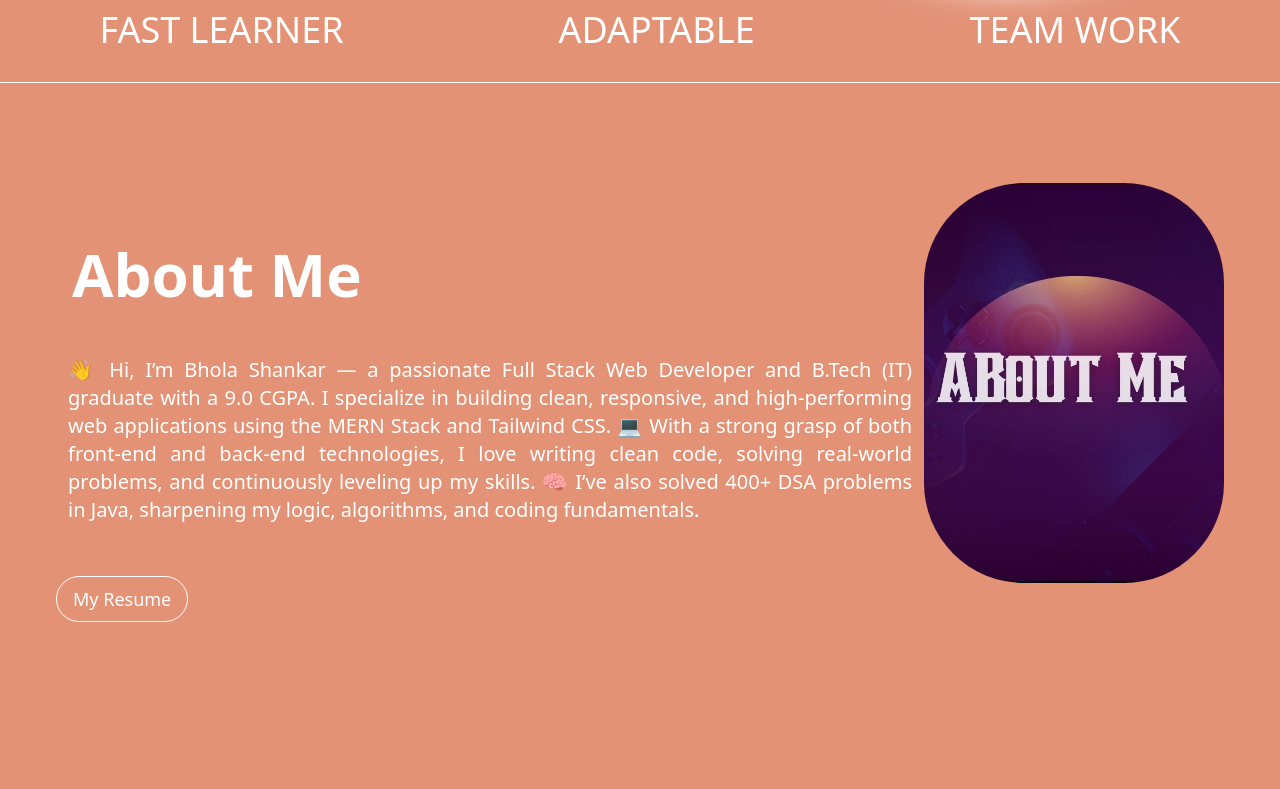
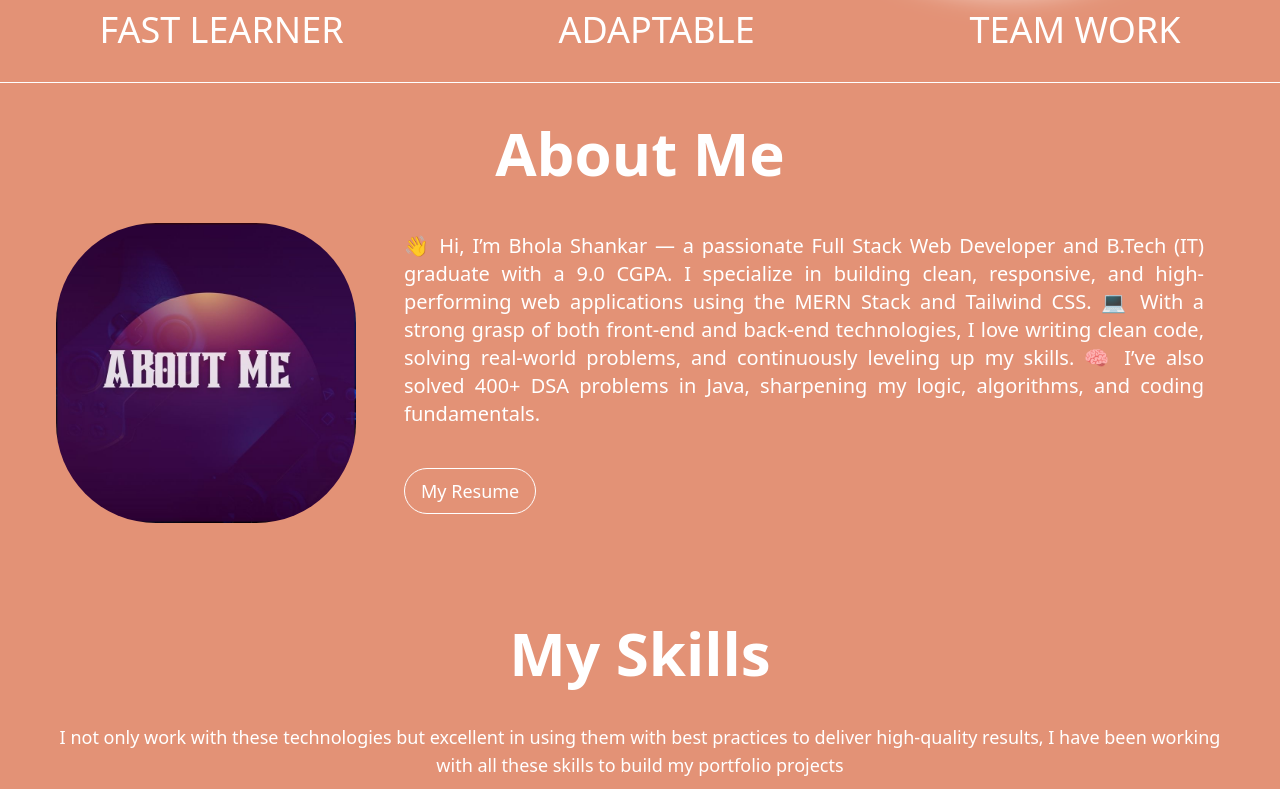
Before and after one commit to DilipBsr/myPorfolio, a React (Vite) app: page / in a window 1280 px wide. Shown: the part 680-1469 px from the top of the page. Built offline with nearby package versions, Linux system fonts and the light colour scheme.

Commit message:
About Me corrected

```diff
--- a/src/components/aboutMeSection/AboutMeImage.jsx
+++ b/src/components/aboutMeSection/AboutMeImage.jsx
@@ -1,7 +1,7 @@
 const AboutMeImage = () => {
   return (
-    <div className="h-[500px] w-[300px] relative">
-      <div className="h-[400px] w-[300px] rounded-[100px] absolute overflow-hidden">
+    <div className="h-[300px] w-[300px] relative">
+      <div className="h-[300px] w-[300px] rounded-[100px] absolute overflow-hidden">
         <img
           src="../images/about-me.jpg"
           alt="About Me Image"
--- a/src/components/aboutMeSection/AboutMeMain.jsx
+++ b/src/components/aboutMeSection/AboutMeMain.jsx
@@ -4,17 +4,20 @@ import { motion } from "framer-motion";
 import { fadeIn } from "../../framerMotion/variants";
 const AboutMeMain = () => {
   return (
+
+    <>
+    <h2 className="text-6xl mt-10 font-special font-extrabold text-center">About Me</h2>
     <div
       id="about"
-      className="flex md:flex-row sm:flex-col sm:gap-0 gap-12 px-4 max-w-[1200px] mx-auto mt-[100px] justify-between items-center"
+      className="flex lg:flex-row flex-col sm:gap-5 gap-12 px-4 max-w-[1200px] mx-auto mt-10 justify-between items-center md:item-center ;lg:items-baseline"
     >
       <motion.div
         variants={fadeIn("right", 0)}
         initial="hidden"
         whileInView="show"
-        viewport={{ once: false, amount: 0.7 }}
+        viewport={{ once: false, amount: 0.6 }}
       >
-        <AboutMeText />
+      <AboutMeImage />
       </motion.div>
       <motion.div
         variants={fadeIn("left", 0)}
@@ -22,9 +25,10 @@ const AboutMeMain = () => {
         whileInView="show"
         viewport={{ once: false, amount: 0.7 }}
       >
-        <AboutMeImage />
+        <AboutMeText />
       </motion.div>
     </div>
+    </>
   );
 };
 
--- a/src/components/aboutMeSection/AboutMeText.jsx
+++ b/src/components/aboutMeSection/AboutMeText.jsx
@@ -2,16 +2,15 @@ import { Link } from "react-scroll";
 
 const AboutMeText = () => {
   return (
-    <div className="flex flex-col text-justify md:items-start sm:items-center md:text-left ">
-      <h2 className="text-6xl  text-cyan mb-10 ml-4 font-special font-extrabold">About Me</h2>
-      <p className="lg:text-xl text-justify p-3">
+    <div className="flex flex-col text-justify md:items-start sm:items-center md:text-left ml-7 mr-5">
+      <p className="lg:text-xl text-justify ,">
         👋 Hi, I’m Bhola Shankar — a passionate Full Stack Web Developer and B.Tech (IT) graduate with a 9.0 CGPA.
         I specialize in building clean, responsive, and high-performing web applications using the MERN Stack and Tailwind CSS.
 
         💻 With a strong grasp of both front-end and back-end technologies, I love writing clean code, solving real-world problems, and continuously leveling up my skills.
         🧠 I’ve also solved 400+ DSA problems in Java, sharpening my logic, algorithms, and coding fundamentals.
       </p>
-      <button className="border border-orange rounded-full py-2 px-4 text-lg flex gap-2 items-center mt-10 hover:bg-orange transition-all duration-500 cursor-pointer md:self-start sm:self-center">
+      <button className="border border-orange rounded-full py-2 px-4 text-lg flex gap-2 items-center mt-10 hover:bg-[#E68A8A] transition-all duration-500 cursor-pointer w-fit lg:self-baseline self-center ">
         <Link
           spy={true}
           smooth={true}
--- a/src/components/footer/FooterMain.jsx
+++ b/src/components/footer/FooterMain.jsx
@@ -11,8 +11,8 @@ const FooterMain = () => {
       section: "skills",
     },
     {
-      name: "Experience",
-      section: "experience",
+      name: "Certificates",
+      section: "certificate",
     },
     {
       name: "Projects",
@@ -20,11 +20,11 @@ const FooterMain = () => {
     },
   ];
   return (
-    <div className="px-4">
+    <div className="px-4 bg-black opacity-70">
       <div className="w-full h-[1px] bg-lightGrey mt-24"><hr /></div>
-      <div className="md:flex justify-between mt-4 max-w-[1200px] mx-auto sm:hidden mb-5">
-        <p className="text-3xl text-lightGrey ">-Bhola Shankar-</p>
-        <ul className="flex gap-4 text-lightGrey text-xl">
+      <div className="flex lg:justify-between items-center gap-3 mt-4 max-w-[1200px] mx-auto mb-5  lg:flex-row flex-col">
+        <p className="text-3xl text-gray-300 ">-Bhola Shankar-</p>
+        <ul className="flex gap-6 text-gray-400 font-bold text-xl">
           {footerLinks.map((item, index) => {
             return (
               <li key={index}>
@@ -43,7 +43,7 @@ const FooterMain = () => {
           })}
         </ul>
       </div>
-      <p className="max-w-[1200px] mx-auto text-center mt-5 mb-10 text-sm text-lightBrown">
+      <p className="max-w-[1200px] mx-auto text-center mt-5 text-sm">
         © 2025 BS | All Rights Reserved.
       </p>
     </div>
```
